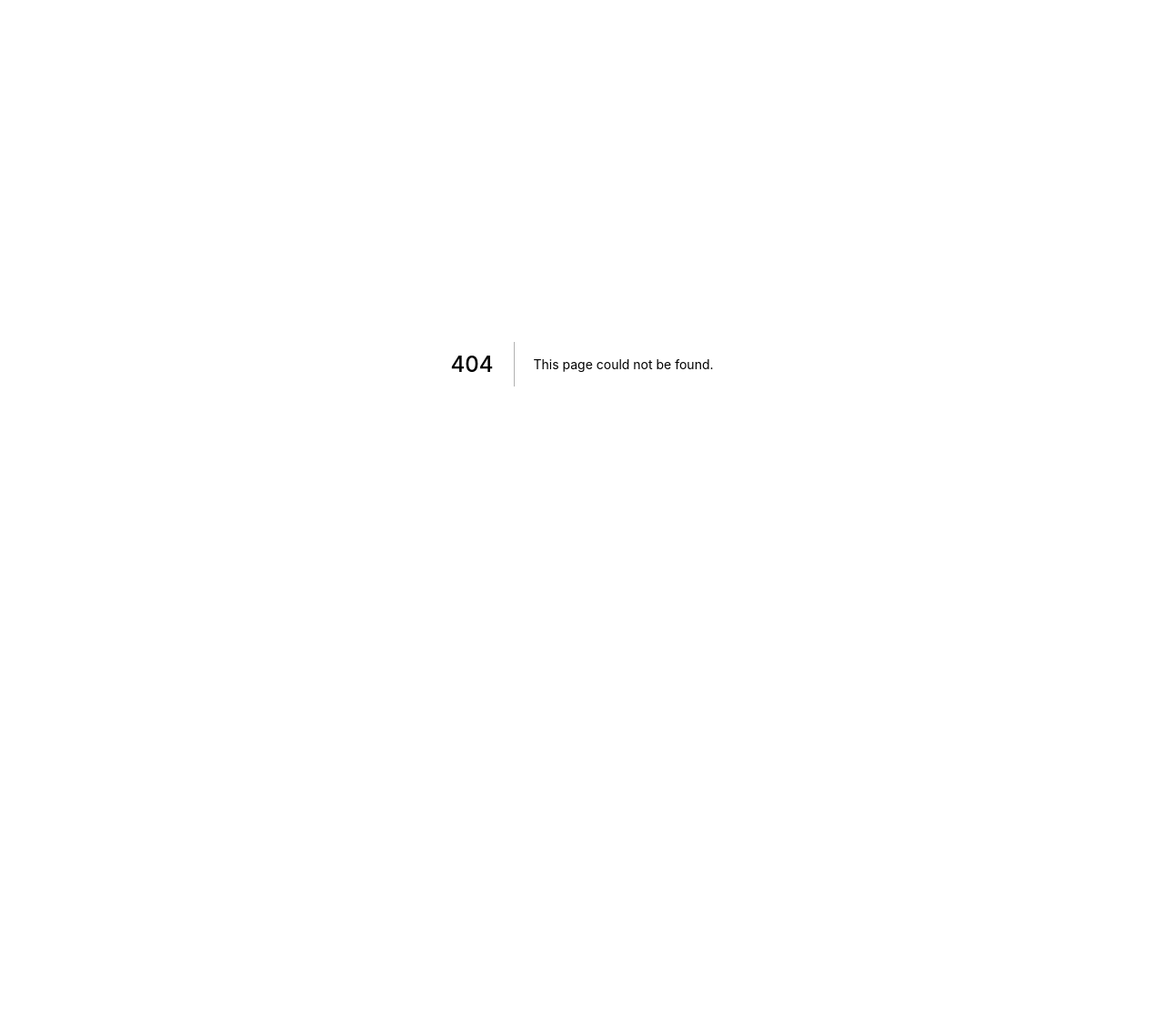
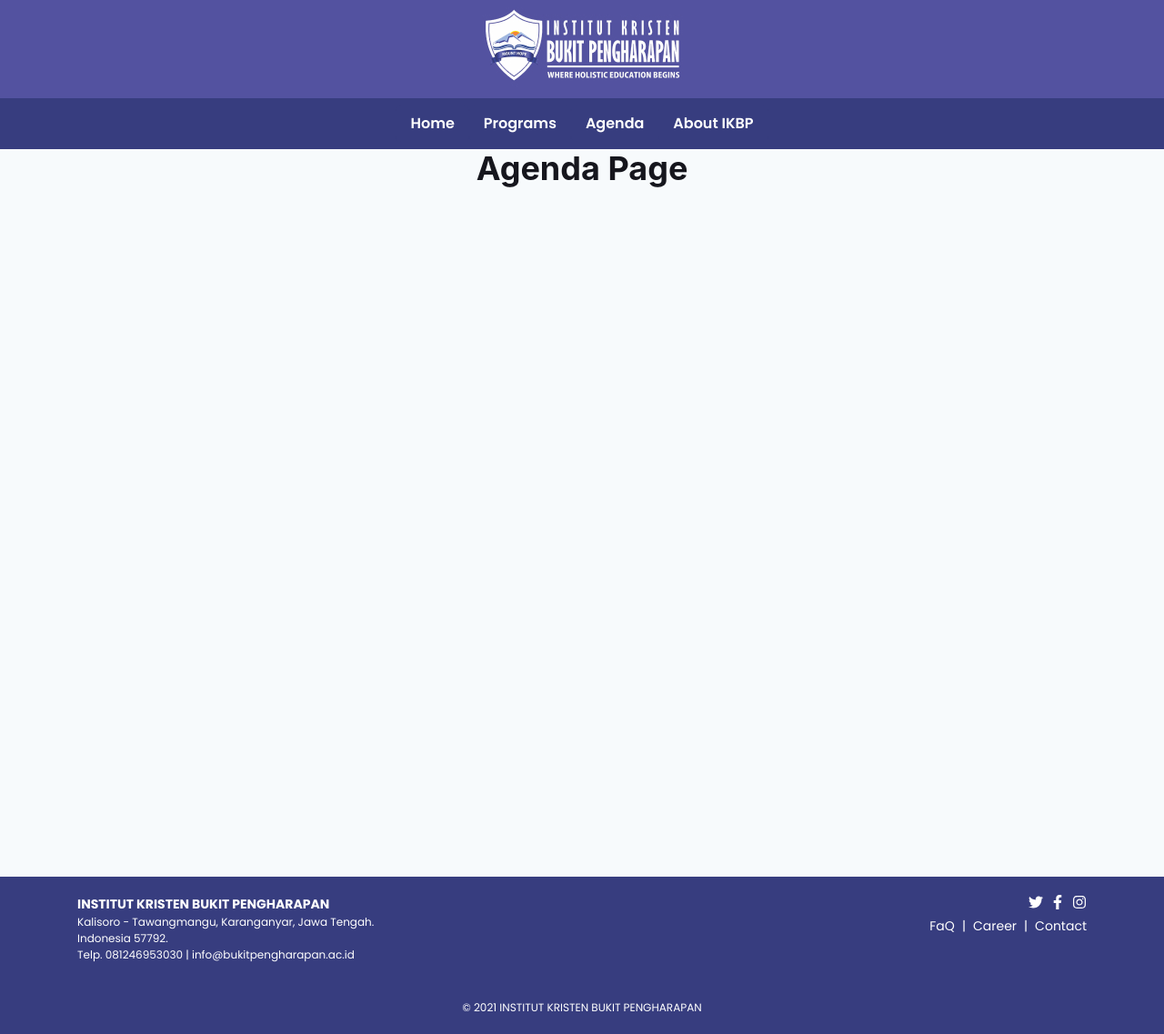
Before and after one commit to b0nz/xmpl-next-chakra, a Next.js app: page /agenda in a window 1280 px wide. Before the commit this address had no page. Shown: the whole page at 91% size. Before the commit the page ends 800 px from the top, so only its background shows below. Built offline with nearby package versions, Linux system fonts and the light colour scheme.

Commit message:
init page

```diff
--- /dev/null
+++ b/src/pages/agenda/index.tsx
@@ -0,0 +1,21 @@
+import Head from 'next/head';
+import { Heading } from '@chakra-ui/react';
+import Header from '../../components/Header';
+
+import { Container } from '../../components/Container'
+import { Footer } from '../../components/Footer'
+
+const Agenda = () => (
+  <>
+    <Head>
+      <title>IKBP</title>
+    </Head>
+    <Header />
+    <Container minH="100vh">
+      <Heading>Agenda Page</Heading>
+    </Container>
+    <Footer />
+  </>
+)
+
+export default Agenda
```
Also changed, not shown: src/pages/about/index.tsx (added, +21 -0 lines).
